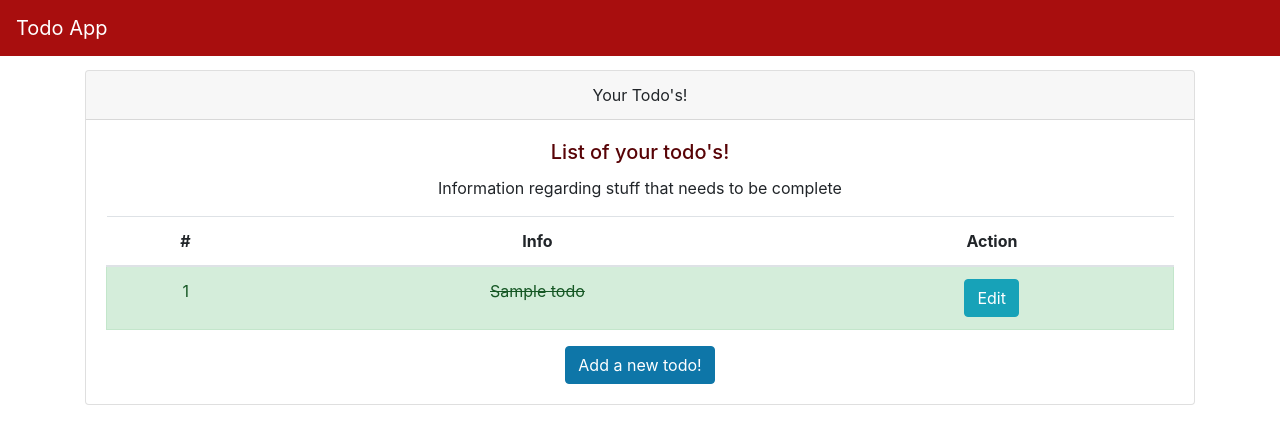
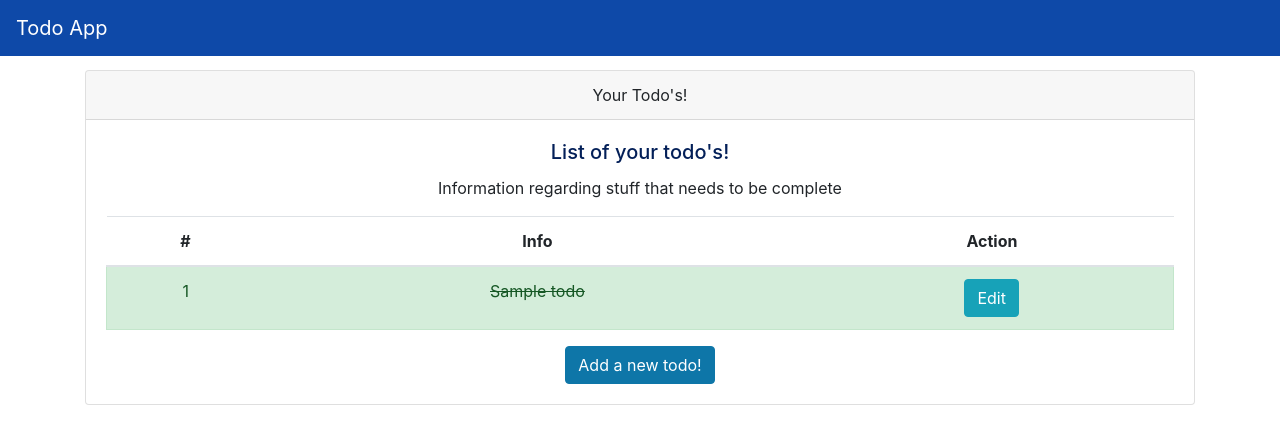
Before and after one commit to FarhanRiaaz/fastAPI-todos-app, a FastAPI app: template TodoApp/templates/todo.html in a window 1280 px wide. Shown: the top 444 px of the page. Run offline with FastAPI, Linux system fonts and the light colour scheme; the template is opened without the code that fills it: most values are stand-ins (such as "Sample title", 1, 10 or a date in 2020); some libraries are stand-ins or nearby versions.

Commit message:
fix: color update

```diff
--- a/TodoApp/static/css/base.css
+++ b/TodoApp/static/css/base.css
@@ -1,16 +1,16 @@
 
 body {
   background: #fafafa;
-  color: #5e5ea4;
+  color: #5e66a4;
   padding-top: 70px;
 }
 
 h1, h2, h3, h4, h5, h6 {
-  color: #580306;
+  color: #031f58;
 }
 
 .main-color {
-  background-color: #a80e0e ;
+  background-color: #0e49a8 ;
 }
 
 .strike-through-td {
```
